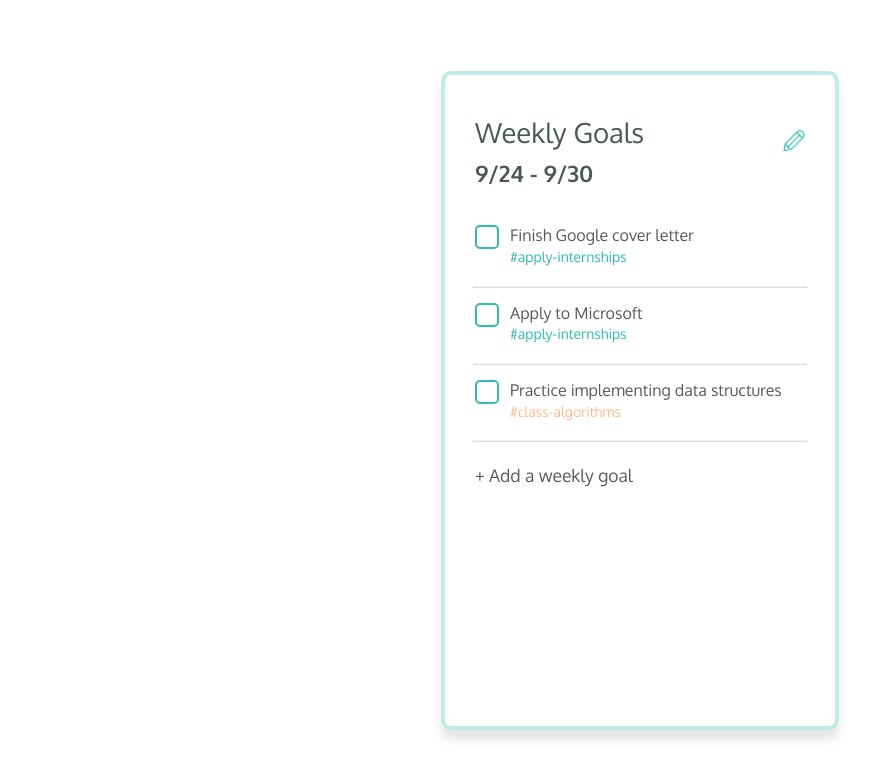
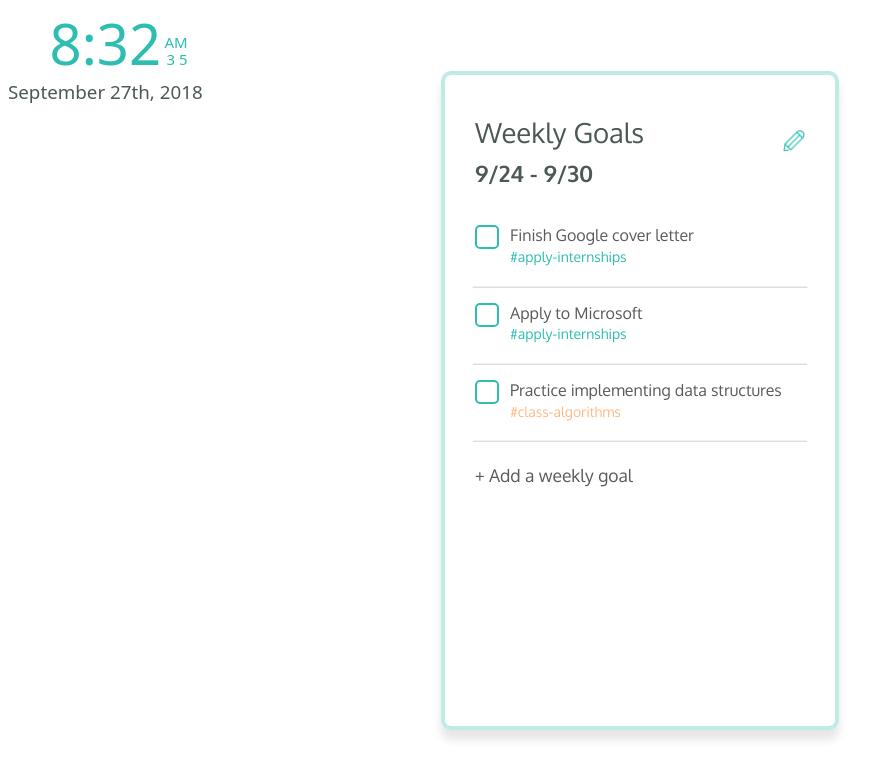
Before and after one commit to sarasriv2/Compass-final, an Angular app in the folder compass/: page / in a window 1280 px wide. Shown: the top 778 px of the page, without its empty margins (0-893 px from the left). Built offline with nearby package versions, Linux system fonts and the light colour scheme.

Commit message:
Added datetime to html

```diff
--- a/compass/src/app/app.component.html
+++ b/compass/src/app/app.component.html
@@ -1,2 +1,3 @@
 <app-weekly-goals ngSkipHydration></app-weekly-goals>
+<app-datetime></app-datetime>
 <router-outlet />
--- a/compass/src/app/app.component.ts
+++ b/compass/src/app/app.component.ts
@@ -1,5 +1,6 @@
 import { Component } from '@angular/core';
 import { RouterOutlet } from '@angular/router';
+import { DatetimeComponent } from './datetime/datetime.component';
 import { WeeklyGoalsComponent } from './weekly-goals/weekly-goals.component';
 import { WeeklyGoalsModalComponent } from './weekly-goals-modal/weekly-goals-modal.component';
 
@@ -7,7 +8,7 @@ import { WeeklyGoalsModalComponent } from './weekly-goals-modal/weekly-goals-mod
 @Component({
   selector: 'app-root',
   standalone: true,
-  imports: [RouterOutlet, WeeklyGoalsComponent, WeeklyGoalsModalComponent],
+  imports: [DatetimeComponent, RouterOutlet, WeeklyGoalsComponent, WeeklyGoalsModalComponent],
   templateUrl: './app.component.html',
   styleUrl: './app.component.scss'
 })
```
